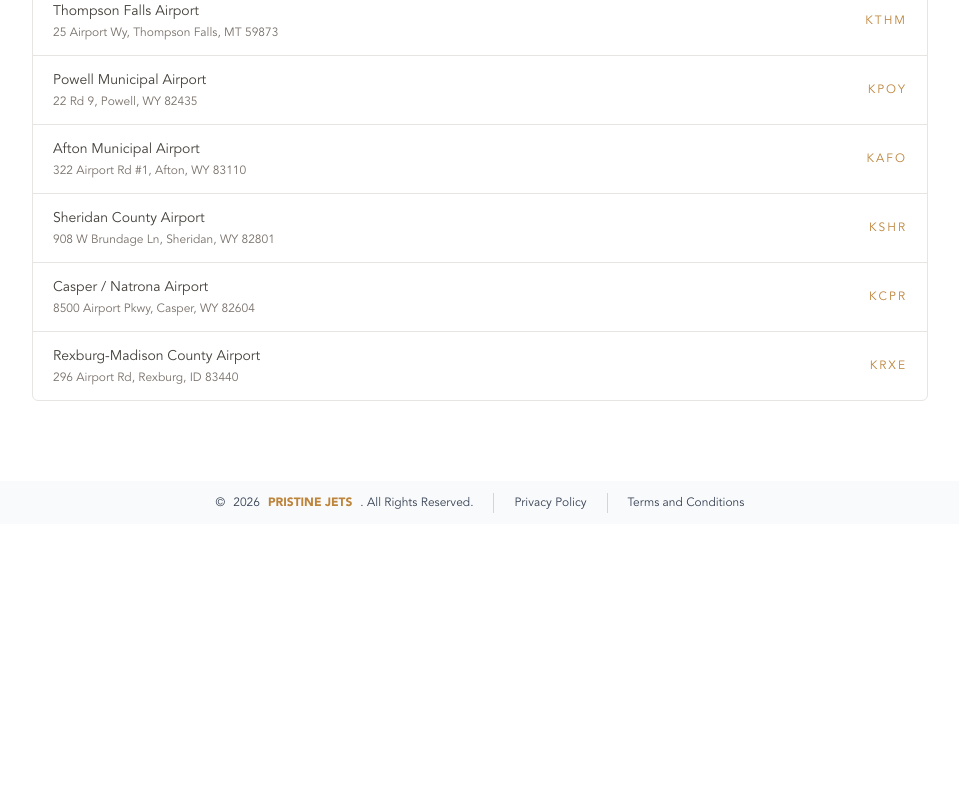
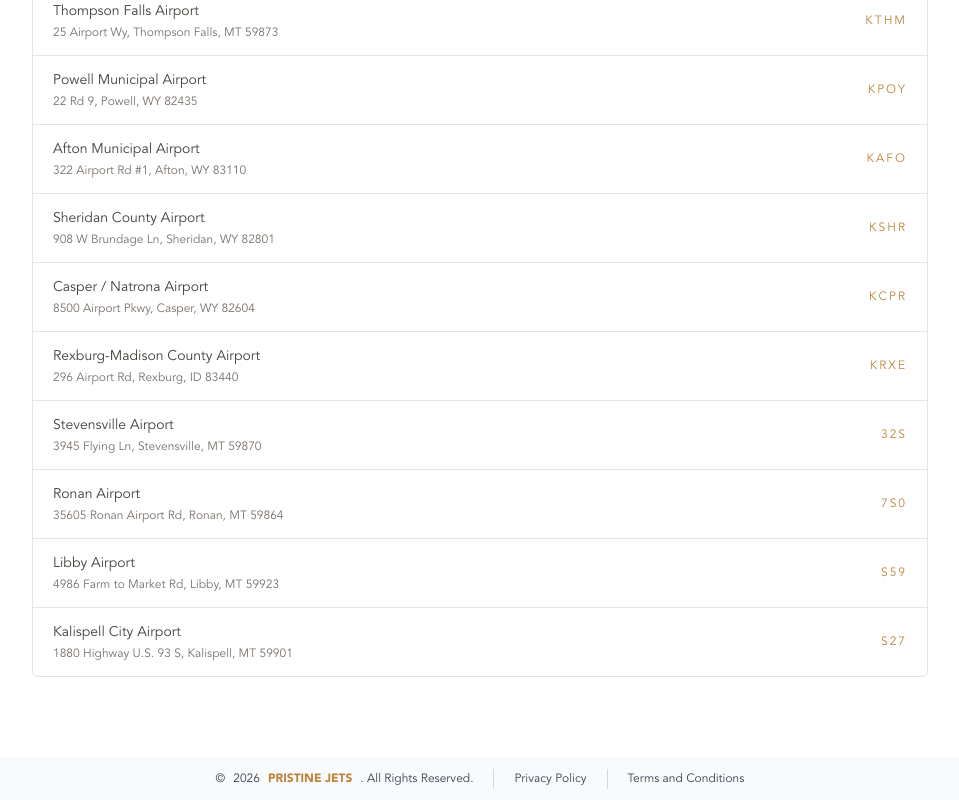
Before and after one commit to ZanePristinejets/PristineJets, a Next.js app: page /locations in a window 1280 px wide. Shown: the part 2273-3073 px from the top of the page, without its empty margins (160-1119 px from the left). Before the commit the page ends 2797 px from the top, so only its background shows below. Built offline with nearby package versions, Linux system fonts and the light colour scheme.

Commit message:
Added airports and updated pins

```diff
--- a/src/components/Home/Services/ServiceLocationsMap.tsx
+++ b/src/components/Home/Services/ServiceLocationsMap.tsx
@@ -112,14 +112,14 @@ const airportLocations = [
   {
     title: "Red Lodge Airport",
     description: "KRED",
-    lat: 45.1187,
-    lng: -109.0673,
+    lat: 45.1848,
+    lng: -109.2577,
   },
   {
     title: "Big Timber Airport",
     description: "6S0",
-    lat: 45.8289,
-    lng: -109.9573,
+    lat: 45.8065,
+    lng: -109.9783,
   },
   {
     title: "Dillon Airport",
@@ -136,8 +136,8 @@ const airportLocations = [
   {
     title: "Mineral County Memorial Airport",
     description: "9S4",
-    lat: 47.1755,
-    lng: -114.88,
+    lat: 47.1683,
+    lng: -114.8537,
   },
   {
     title: "Lewistown Municipal Airport",
@@ -148,8 +148,8 @@ const airportLocations = [
   {
     title: "Hot Springs Airport",
     description: "S09",
-    lat: 47.5956,
-    lng: -114.6712,
+    lat: 47.6124,
+    lng: -114.6135,
   },
   {
     title: "Thompson Falls Airport",
@@ -186,6 +186,30 @@ const airportLocations = [
     description: "KRXE",
     lat: 43.8339,
     lng: -111.805,
+  },
+  {
+    title: "Stevensville Airport",
+    description: "32S",
+    lat: 46.5251,
+    lng: -114.0528,
+  },
+  {
+    title: "Ronan Airport",
+    description: "7S0",
+    lat: 47.5672,
+    lng: -114.1011,
+  },
+  {
+    title: "Libby Airport",
+    description: "S59",
+    lat: 48.2838,
+    lng: -115.4902,
+  },
+  {
+    title: "Kalispell City Airport",
+    description: "S27",
+    lat: 48.1786,
+    lng: -114.3037,
   },
 ];
 
--- a/src/components/Home/Services/index.tsx
+++ b/src/components/Home/Services/index.tsx
@@ -90,6 +90,10 @@ const airportsServices: Service[] = [
     description: "KRXE",
     Icon: Plane,
   },
+  { title: "Stevensville Airport", description: "32S", Icon: Plane },
+  { title: "Ronan Airport", description: "7S0", Icon: Plane },
+  { title: "Libby Airport", description: "S59", Icon: Plane },
+  { title: "Kalispell City Airport", description: "S27", Icon: Plane },
 ];
 
 const exteriorServices: Service[] = [
--- a/src/components/Locations/index.tsx
+++ b/src/components/Locations/index.tsx
@@ -144,6 +144,26 @@ const airports = [
     code: "KRXE",
     address: "296 Airport Rd, Rexburg, ID 83440",
   },
+  {
+    name: "Stevensville Airport",
+    code: "32S",
+    address: "3945 Flying Ln, Stevensville, MT 59870",
+  },
+  {
+    name: "Ronan Airport",
+    code: "7S0",
+    address: "35605 Ronan Airport Rd, Ronan, MT 59864",
+  },
+  {
+    name: "Libby Airport",
+    code: "S59",
+    address: "4986 Farm to Market Rd, Libby, MT 59923",
+  },
+  {
+    name: "Kalispell City Airport",
+    code: "S27",
+    address: "1880 Highway U.S. 93 S, Kalispell, MT 59901",
+  },
 ];
 
 const badgedAirportCodes = ["KBZN", "KMSO", "KJAC", "KGPI", "KBIL", "KHLN"];
```
